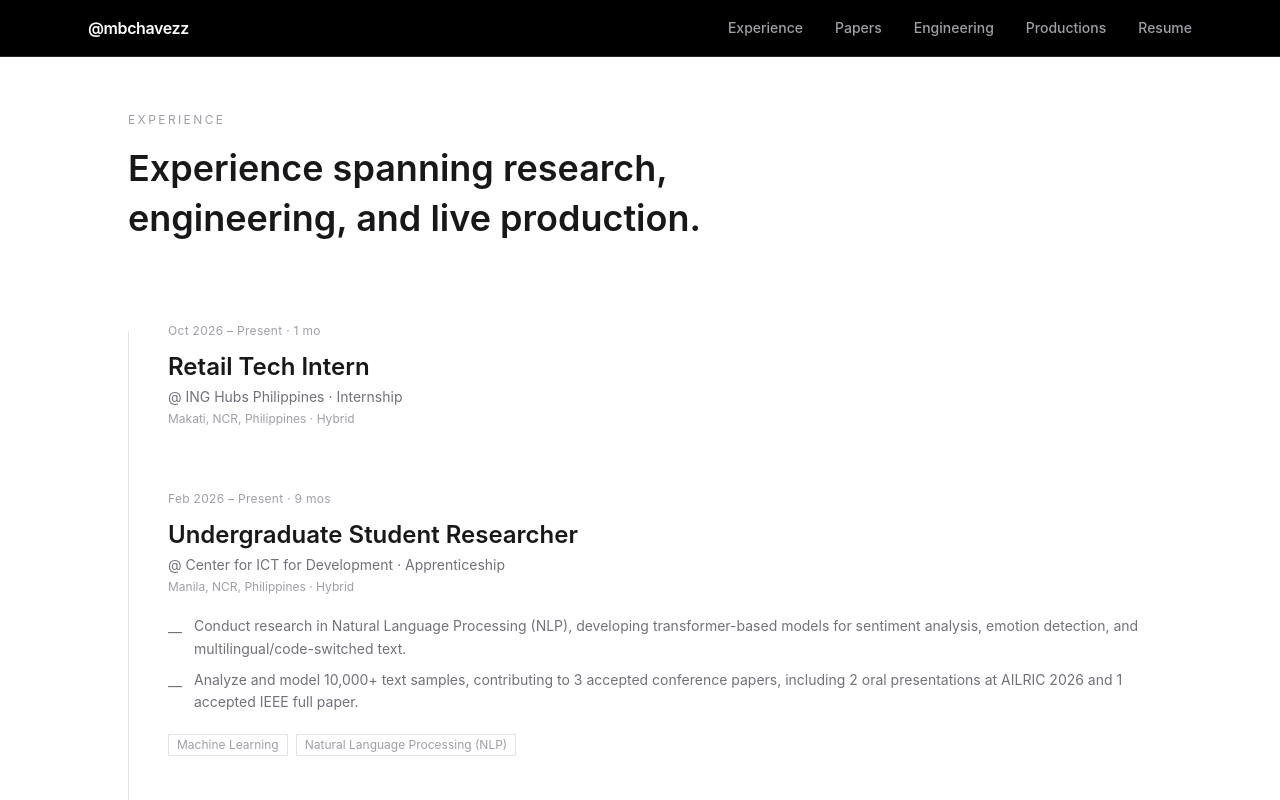
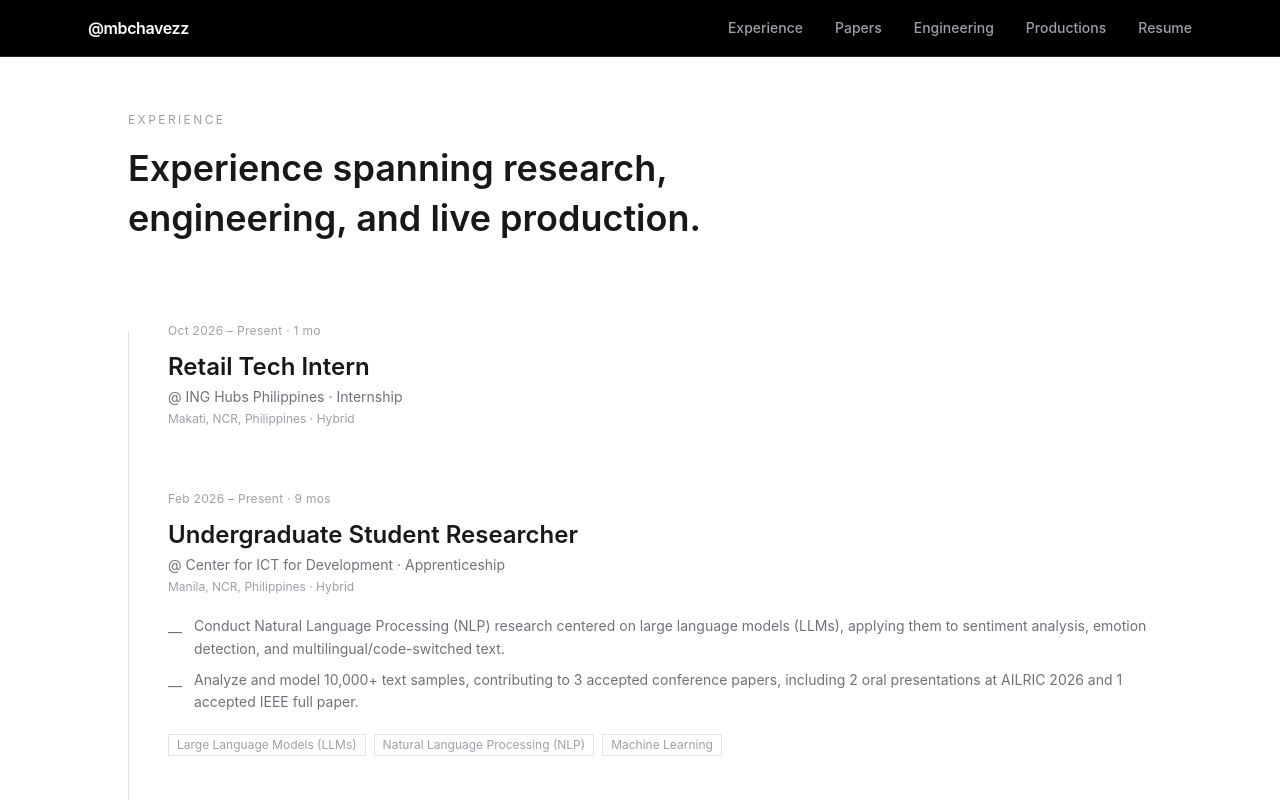
Before and after one commit to mbchavez27/mbchavezzportfolio, a React (Vite) app: page /experience in a window 1280 px wide. Shown: the top 800 px of the page. Built offline with nearby package versions, Linux system fonts and the light colour scheme.

Commit message:
feat(content): frame the research role around LLMs while keeping its NLP focus

```diff
--- a/src/features/experience/data/experience.data.ts
+++ b/src/features/experience/data/experience.data.ts
@@ -18,10 +18,10 @@ export const positions: readonly Position[] = [
     tenure: { start: yearMonth(2026, 2) },
     location: "Manila, NCR, Philippines · Hybrid",
     highlights: [
-      "Conduct research in Natural Language Processing (NLP), developing transformer-based models for sentiment analysis, emotion detection, and multilingual/code-switched text.",
+      "Conduct Natural Language Processing (NLP) research centered on large language models (LLMs), applying them to sentiment analysis, emotion detection, and multilingual/code-switched text.",
       "Analyze and model 10,000+ text samples, contributing to 3 accepted conference papers, including 2 oral presentations at AILRIC 2026 and 1 accepted IEEE full paper.",
     ],
-    skills: ["Machine Learning", "Natural Language Processing (NLP)"],
+    skills: ["Large Language Models (LLMs)", "Natural Language Processing (NLP)", "Machine Learning"],
   },
   {
     role: "Technical Operator",
--- a/src/features/home/data/home.data.ts
+++ b/src/features/home/data/home.data.ts
@@ -16,8 +16,8 @@ export const hats: readonly Hat[] = [
   {
     role: "AI Researcher",
     description:
-      "Transformer-based NLP research across sentiment analysis, emotion detection, and code-switched text — contributing to 3 accepted conference papers and 1 IEEE full paper.",
-    tags: ["NLP", "Transformers", "Research", "IEEE"],
+      "LLM-focused NLP research across sentiment analysis, emotion detection, and code-switched text — contributing to 3 accepted conference papers and 1 IEEE full paper.",
+    tags: ["LLMs", "NLP", "Research", "IEEE"],
     image: aiResearcherImg,
     to: "/papers",
   },
```
